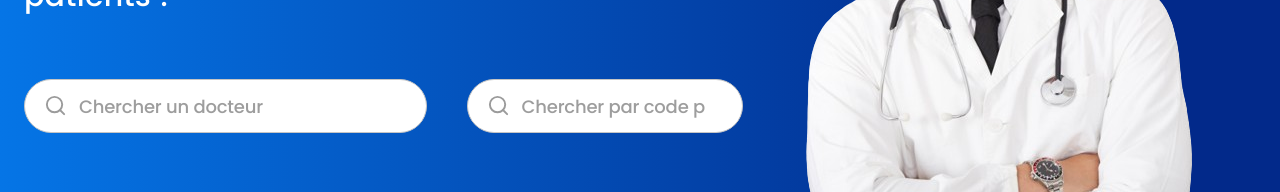
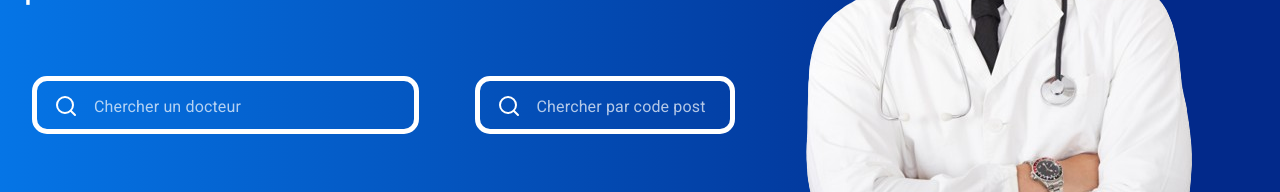
Before and after one commit to drumpuppy/Doctobobo, a React (Create React App) app in the folder Frontend/: page / in a window 1280 px wide. Shown: the part 371-563 px from the top of the page. Built offline with nearby package versions, Linux system fonts and the light colour scheme; no server answers.

Commit message:
changement style moteurs de recherches

```diff
--- a/Frontend/src/Components/Search.jsx
+++ b/Frontend/src/Components/Search.jsx
@@ -1,146 +1,107 @@
-import { Box, Grid } from "@mui/material";
+import { Box, Grid, IconButton, InputAdornment, TextField } from "@mui/material";
 import React from "react";
 import { LuSearch } from "react-icons/lu";
 
-
 const Search = ({ handleChange, handleChangePostalCode, search, searchPostalCode }) => {
   return (
-    <>
     <Box sx={style.main}>
       <Grid container columnSpacing={5}>
-          <Grid item lg={7} xs={12}>
-            <Box sx={style.searchLeftBox}>
-              <form className="search-box">
-                <button
-                  style={{ background: "none", border: "none", padding: 0 }}
-                >
-                  <span
-                    className="material-symbols-outlined"
-                    style={{
-                      fontSize: "23px",
-                      verticalAlign: "-1px",
-                      color: "#9B9B9B",
-                    }}
-                  >
-                    <LuSearch style={{ marginTop: "5px" }} />
-                  </span>
-                </button>
-                <input
-                  style={{ verticalAlign: "4px", width: "100%" }}
+        <Grid item lg={7} xs={12} sx={style.searchBox}>
+          <TextField
+            fullWidth
             type="search"
-                  name="focus"
             placeholder="Chercher un docteur"
-                  id="search-input"
             value={search}
             onChange={(e) => handleChange(e)}
+            InputProps={{
+              startAdornment: (
+                <InputAdornment position="start">
+                  <IconButton sx={style.iconButton}>
+                    <LuSearch />
+                  </IconButton>
+                </InputAdornment>
+              ),
+            }}
+            variant="outlined"
+            sx={style.textField}
           />
-              </form>
-            </Box>
         </Grid>
-          <Grid item lg={5} xs={12}>
-            <Box sx={style.searchLeftBox}>
-              <form className="search-box">
-                <button
-                  style={{ background: "none", border: "none", padding: 0 }}
-                >
-                  <span
-                    className="material-symbols-outlined"
-                    style={{
-                      fontSize: "23px",
-                      verticalAlign: "-1px",
-                      color: "#9B9B9B",
-                    }}
-                  >
-                    <LuSearch style={{ marginTop: "5px" }} />
-                  </span>
-                </button>
-                <input
-                  style={{ verticalAlign: "4px", width: "100%" }}
+        <Grid item lg={5} xs={12} sx={style.searchBox}>
+          <TextField
+            fullWidth
             type="search"
-                  name="focus"
             placeholder="Chercher par code postal"
-                  id="search-input"
             value={searchPostalCode}
             onChange={(e) => handleChangePostalCode(e)}
+            InputProps={{
+              startAdornment: (
+                <InputAdornment position="start">
+                  <IconButton sx={style.iconButton}>
+                    <LuSearch />
+                  </IconButton>
+                </InputAdornment>
+              ),
+            }}
+            variant="outlined"
+            sx={style.textField}
           />
-              </form>
-            </Box>
         </Grid>
       </Grid>
     </Box>
-    </>
   );
 };
 
+export default Search;
 
-export default Search;
 const style = {
   main: {
     width: "100%",
-    color: "black",
     marginTop: "60px",
   },
-  searchLeftBox: {
-    width: "100%",
+  searchBox: {
     display: "flex",
     justifyContent: { md: "start", xs: "center" },
+    '& .MuiTextField-root': {
+      margin: "8px",
     },
-  searchRightBox: {
-    width: "100%",
-    display: "flex",
-    flexDirection: "row",
-    alignItems: "center",
-    justifyContent: "center",
   },
-  groupBtn: {
-    color: "#5283E5",
-    background: "white",
-    borderRadius: "30px",
-    paddingY: "10px",
-    paddingX: "16px",
-    fontWeight: 600,
-    fontFamily: "Poppins",
-    fontSize: "13px",
-    display: "flex",
-    flexDirection: "row",
-    alignItems: "center",
-    gap: "8px",
-    boxShadow: 2,
-    textTransform: "capitalize",
-    letterSpacing: "0px",
+  textField: {
+    '& .MuiOutlinedInput-root': {
+      '& fieldset': {
+        borderColor: 'white', // Changing the border color
+        borderRadius: '15px', // Border radius for rounded corners
+        borderWidth: '5px',
       },
-  addiconBox: {
-    background: "#4F81E5",
-    color: "white",
-    width: "35px",
-    height: "35px",
-    display: "flex",
-    alignItems: "center",
-    justifyContent: "center",
-    borderRadius: "100%",
+      color: 'white', // Text color
     },
-  flex: {
-    display: "flex",
-    flexDirection: "row",
-    alignItems: "center",
-    justifyContent: "space-around",
-    gap: "45px",
-    marginX: "40px",
+    '& .MuiInputLabel-root': {
+      color: 'white', // Label color
     },
-  size: {
-    fontSize: "32px",
-    opacity: 0.7,
+    '& .MuiInputLabel-root.Mui-focused': {
+      color: 'white', // Label color when focused
     },
-  flexAvatar: {
-    display: "flex",
-    flexDirection: "row",
-    alignItems: "center",
-    gap: "12px",
-    marginX: "12px",
+    '& .MuiInput-underline:before': {
+      borderBottomColor: 'white', // Underline color before focus
     },
-  bold: {
-    fontWeight: 600,
-    fontFamily: "Poppins",
-    fontSize: "14px",
+    '& .MuiInput-underline:hover:not(.Mui-disabled):before': {
+      borderBottomColor: 'white', // Underline color on hover
     },
+    '& .MuiInput-underline:after': {
+      borderBottomColor: 'white', // Underline color after focus
+    },
+    '& .MuiOutlinedInput-input': {
+      color: 'white', // Input text color
+    },
+    '& .MuiPlaceholder-root': {
+      color: 'white', // Placeholder text color
+    },
+    '& .MuiInputBase-input::placeholder': {
+      color: 'white', // Placeholder text color
+      opacity: 1,
+    },
+  },
+  iconButton: {
+    color: 'white', // Icon button color
+  },
+  // ... (Other style definitions)
 };
```
Lines whose indentation alone changed are shown as unchanged.
